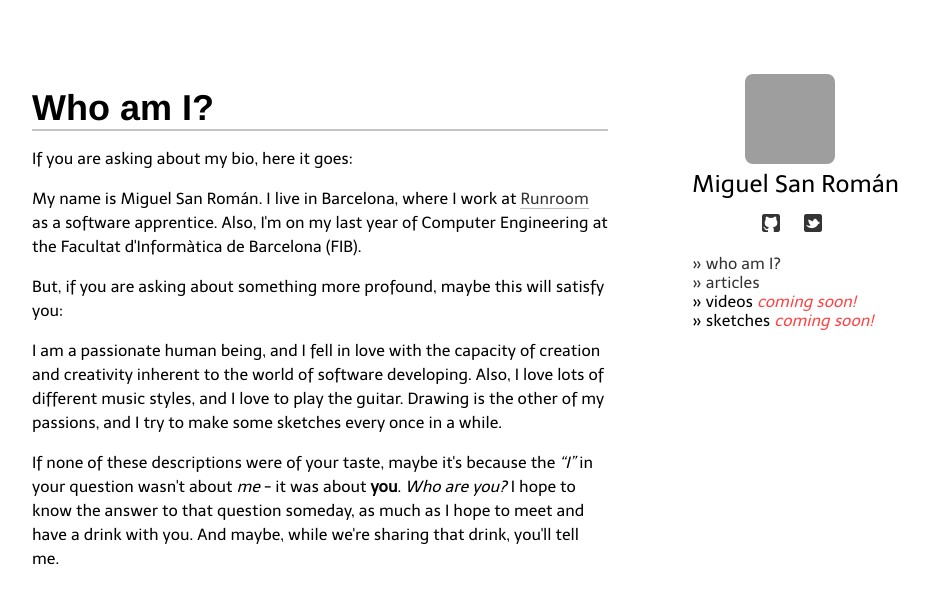
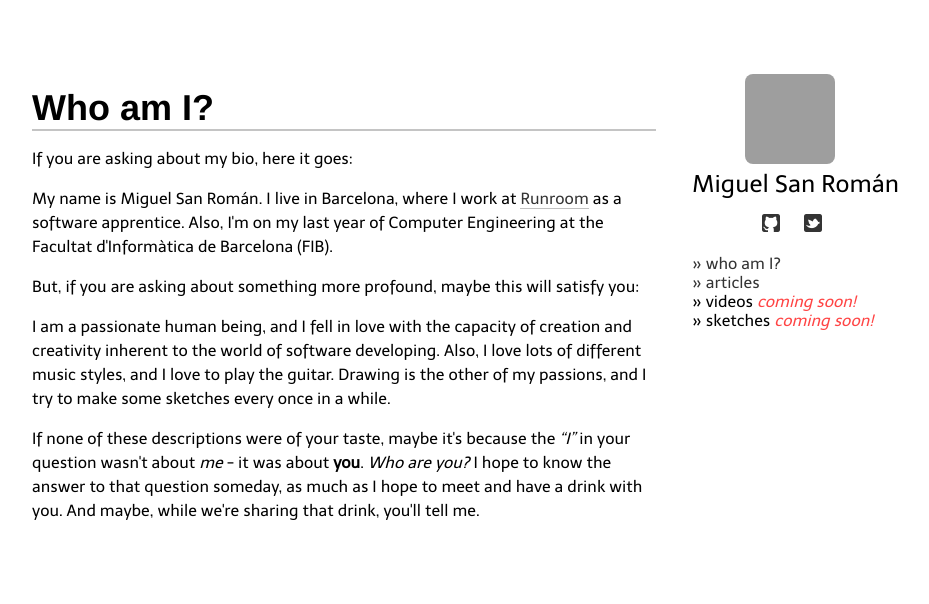
Before and after one commit to msanroman/msanroman.github.com, a Jekyll site: the page built from about.html, in a window 1280 px wide. Shown: the top 604 px of the page, without its empty margins (128-1057 px from the left). Built offline with Jekyll 4.4.1, drawn with Linux system fonts in a browser that asks for light colours; some web fonts are replaced; Markdown is read by kramdown in place of the engine named in the settings; grey boxes are pictures that could not be loaded.

Commit message:
Fixing some css.

```diff
--- a/css/style.css
+++ b/css/style.css
@@ -21,9 +21,12 @@ section.post {
     line-height: 1.5em;
 }
 section.content {
-    width: 60%;
+    width: 65%;
     float: left;
     margin: 1em auto;
+}
+section.content h1 a {
+    border-style: none;
 }
 section.content a {
     color: #343434;
```
